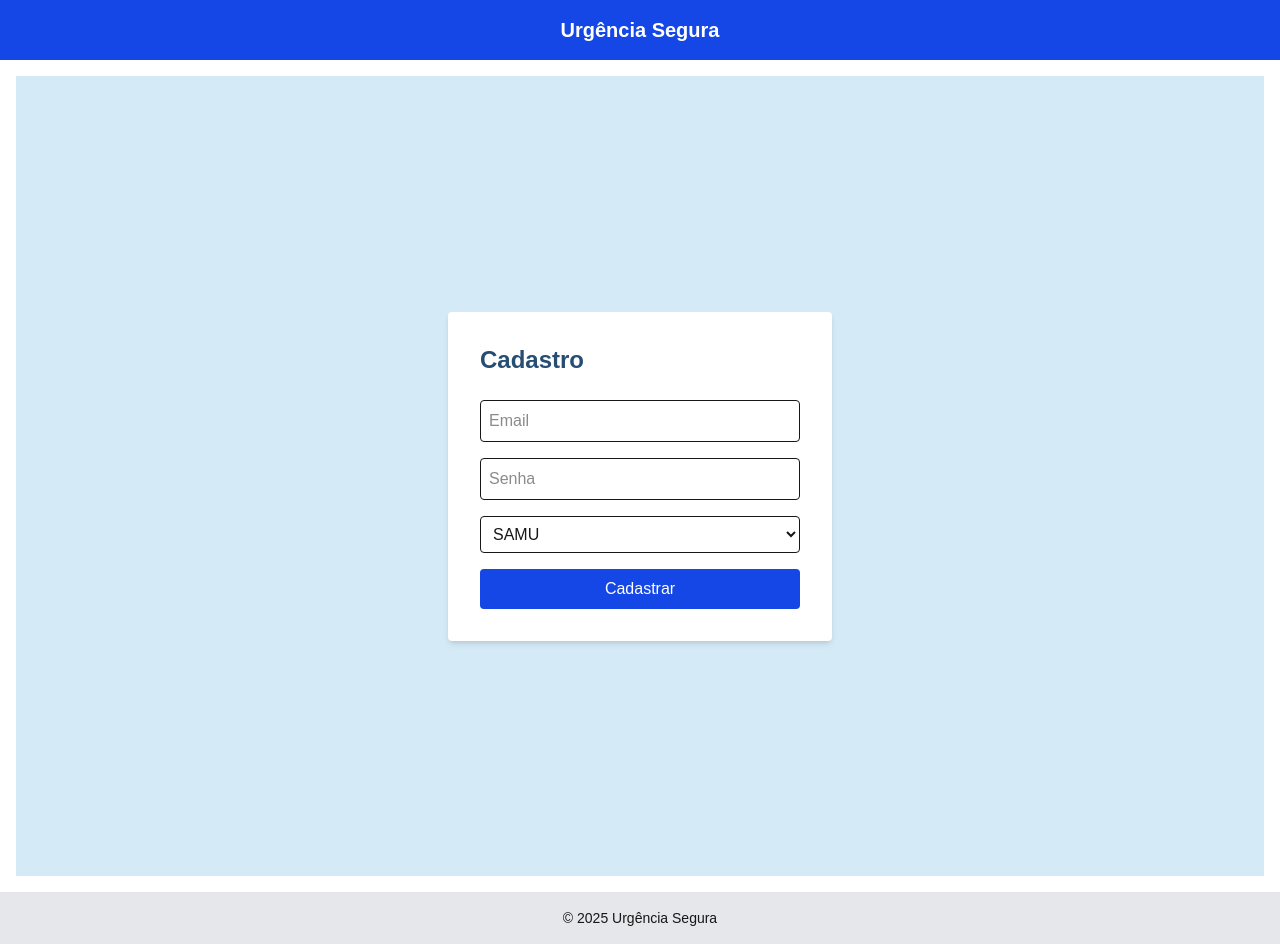
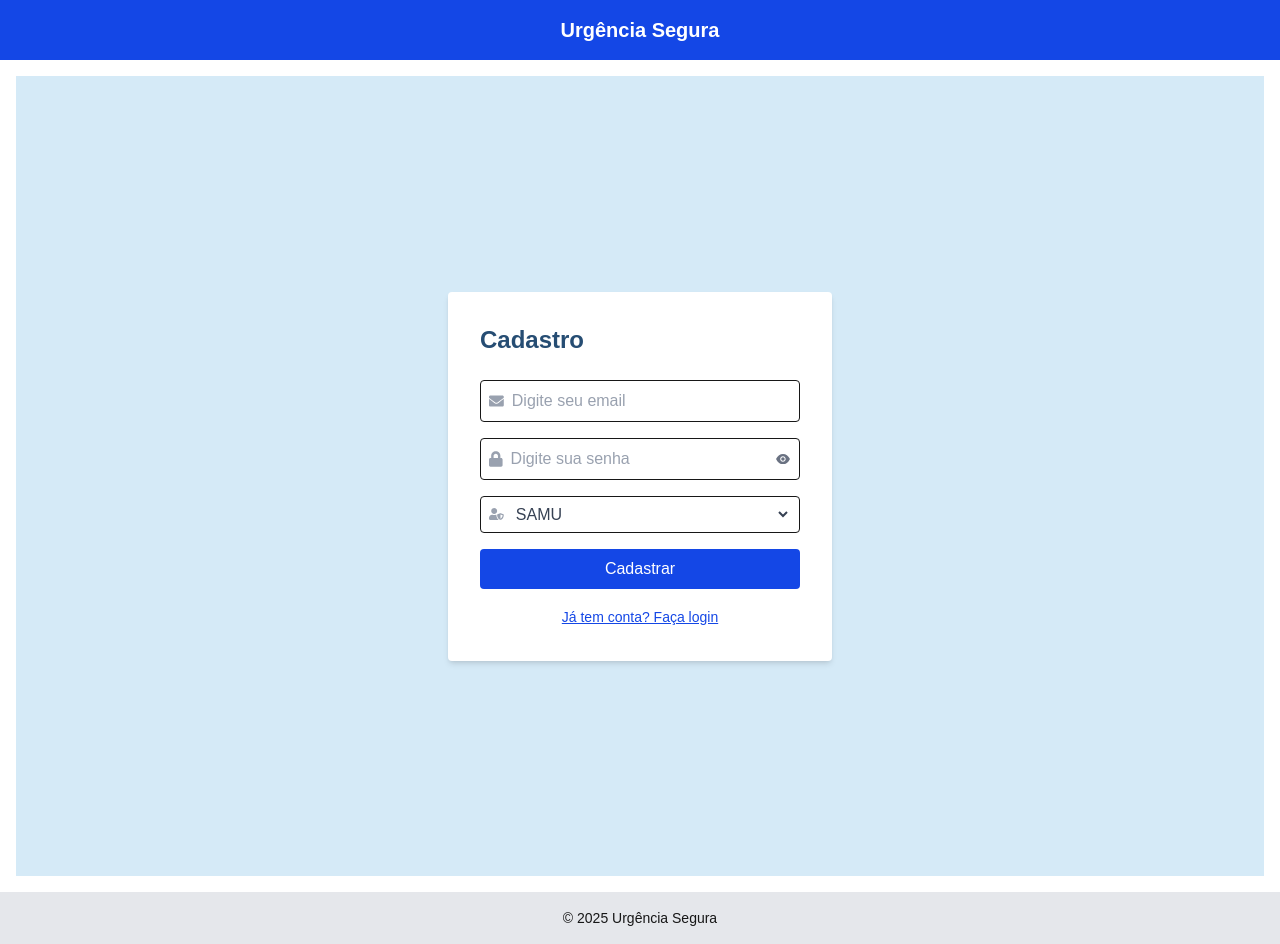
Before and after one commit to robsonalbuquerquedev/urgencia-segura-web, a Next.js app: page /register in a window 1280 px wide. Built offline with nearby package versions, Linux system fonts and the light colour scheme.

Commit message:
Add password function show/hidden

```diff
--- a/src/app/login/page.tsx
+++ b/src/app/login/page.tsx
@@ -3,8 +3,11 @@
 import { useState } from 'react';
 import { useRouter } from 'next/navigation';
 import { useAuth } from '../context/AuthContext';
+import { FaEnvelope, FaLock } from 'react-icons/fa';
+import { AiFillEye, AiFillEyeInvisible } from 'react-icons/ai';
 
 export default function LoginPage() {
+  const [mostrarSenha, setMostrarSenha] = useState(false);
   const router = useRouter();
   const { login } = useAuth();
 
@@ -25,25 +28,47 @@ export default function LoginPage() {
     <div className="min-h-screen flex items-center justify-center bg-[#D5EAF7]">
       <form onSubmit={handleLogin} className="bg-white p-8 rounded shadow-md w-full max-w-sm">
         <h2 className="text-2xl font-bold mb-6 text-[#264D73]">Login</h2>
+
+        {/* Campo Email com ícone */}
+        <div className="flex items-center border rounded p-2 mb-4 focus-within:ring-2 focus-within:ring-blue-500">
+          <FaEnvelope className="text-gray-400 mr-2" />
           <input
             type="email"
-          placeholder="Email"
-          className="w-full p-2 mb-4 border rounded"
+            placeholder="Digite seu email"
+            className="w-full outline-none placeholder:text-gray-400 placeholder:font-medium"
             value={email}
             onChange={(e) => setEmail(e.target.value)}
             required
           />
+        </div>
+
+        {/* Campo Senha com ícone e mostrar/ocultar */}
+        <div className="flex items-center border rounded p-2 mb-4 focus-within:ring-2 focus-within:ring-blue-500">
+          <FaLock className="text-gray-400 mr-2" />
           <input
-          type="password"
-          placeholder="Senha"
-          className="w-full p-2 mb-4 border rounded"
+            type={mostrarSenha ? 'text' : 'password'}
+            placeholder="Digite sua senha"
+            className="w-full outline-none placeholder:text-gray-400 placeholder:font-medium"
             value={senha}
             onChange={(e) => setSenha(e.target.value)}
             required
           />
           <button
+            type="button"
+            onClick={() => setMostrarSenha(!mostrarSenha)}
+            className="ml-2 focus:outline-none"
+          >
+            {mostrarSenha ? (
+              <AiFillEyeInvisible className="text-gray-500" />
+            ) : (
+              <AiFillEye className="text-gray-500" />
+            )}
+          </button>
+        </div>
+
+        <button
           type="submit"
-          className="w-full bg-blue-700 text-white py-2 rounded hover:bg-blue-800 cursor-pointer"
+          className="w-full bg-blue-700 text-white py-2 rounded hover:bg-blue-800 cursor-pointer transition-colors"
         >
           Entrar
         </button>
--- a/src/app/register/page.tsx
+++ b/src/app/register/page.tsx
@@ -3,8 +3,11 @@
 import { useState } from 'react';
 import { useRouter } from 'next/navigation';
 import { useAuth } from '../context/AuthContext';
+import { FaEnvelope, FaLock, FaUserShield } from 'react-icons/fa';
+import { AiFillEye, AiFillEyeInvisible } from 'react-icons/ai';
 
 export default function RegisterPage() {
+  const [mostrarSenha, setMostrarSenha] = useState(false);
   const router = useRouter();
   const { register } = useAuth();
 
@@ -29,39 +32,73 @@ export default function RegisterPage() {
       <form onSubmit={handleRegister} className="bg-white p-8 rounded shadow-md w-full max-w-sm">
         <h2 className="text-2xl font-bold mb-6 text-[#264D73]">Cadastro</h2>
 
+        {/* Campo Email com ícone */}
+        <div className="flex items-center border rounded p-2 mb-4 focus-within:ring-2 focus-within:ring-blue-500">
+          <FaEnvelope className="text-gray-400 mr-2" />
           <input
             type="email"
-          placeholder="Email"
-          className="w-full p-2 mb-4 border rounded"
+            placeholder="Digite seu email"
+            className="w-full outline-none placeholder:text-gray-400 placeholder:font-medium"
             value={email}
             onChange={(e) => setEmail(e.target.value)}
             required
           />
+        </div>
 
+        {/* Campo Senha com ícone e mostrar/ocultar */}
+        <div className="flex items-center border rounded p-2 mb-4 focus-within:ring-2 focus-within:ring-blue-500">
+          <FaLock className="text-gray-400 mr-2" />
           <input
-          type="password"
-          placeholder="Senha"
-          className="w-full p-2 mb-4 border rounded"
+            type={mostrarSenha ? 'text' : 'password'}
+            placeholder="Digite sua senha"
+            className="w-full outline-none placeholder:text-gray-400 placeholder:font-medium"
             value={senha}
             onChange={(e) => setSenha(e.target.value)}
             required
           />
+          <button
+            type="button"
+            onClick={() => setMostrarSenha(!mostrarSenha)}
+            className="ml-2 focus:outline-none"
+          >
+            {mostrarSenha ? (
+              <AiFillEyeInvisible className="text-gray-500" />
+            ) : (
+              <AiFillEye className="text-gray-500" />
+            )}
+          </button>
+        </div>
 
+        {/* Campo Role com ícone */}
+        <div className="flex items-center border rounded p-2 mb-4 focus-within:ring-2 focus-within:ring-blue-500">
+          <FaUserShield className="text-gray-400 mr-2" />
           <select
             value={role}
             onChange={(e) => setRole(e.target.value as 'SAMU' | 'Defesa Civil')}
-          className="w-full p-2 mb-4 border rounded"
+            className="w-full outline-none text-gray-700 font-medium"
           >
             <option value="SAMU">SAMU</option>
             <option value="Defesa Civil">Defesa Civil</option>
           </select>
+        </div>
 
         <button
           type="submit"
-          className="w-full bg-blue-700 text-white py-2 rounded hover:bg-blue-800 cursor-pointer"
+          className="w-full bg-blue-700 text-white py-2 rounded hover:bg-blue-800 cursor-pointer transition-colors"
         >
           Cadastrar
         </button>
+
+        {/* Link para Login */}
+        <div className="mt-4 text-center">
+          <button
+            type="button"
+            className="text-blue-700 underline text-sm cursor-pointer"
+            onClick={() => router.push('/login')}
+          >
+            Já tem conta? Faça login
+          </button>
+        </div>
       </form>
     </div>
   );
```
Lines whose indentation alone changed are shown as unchanged.
